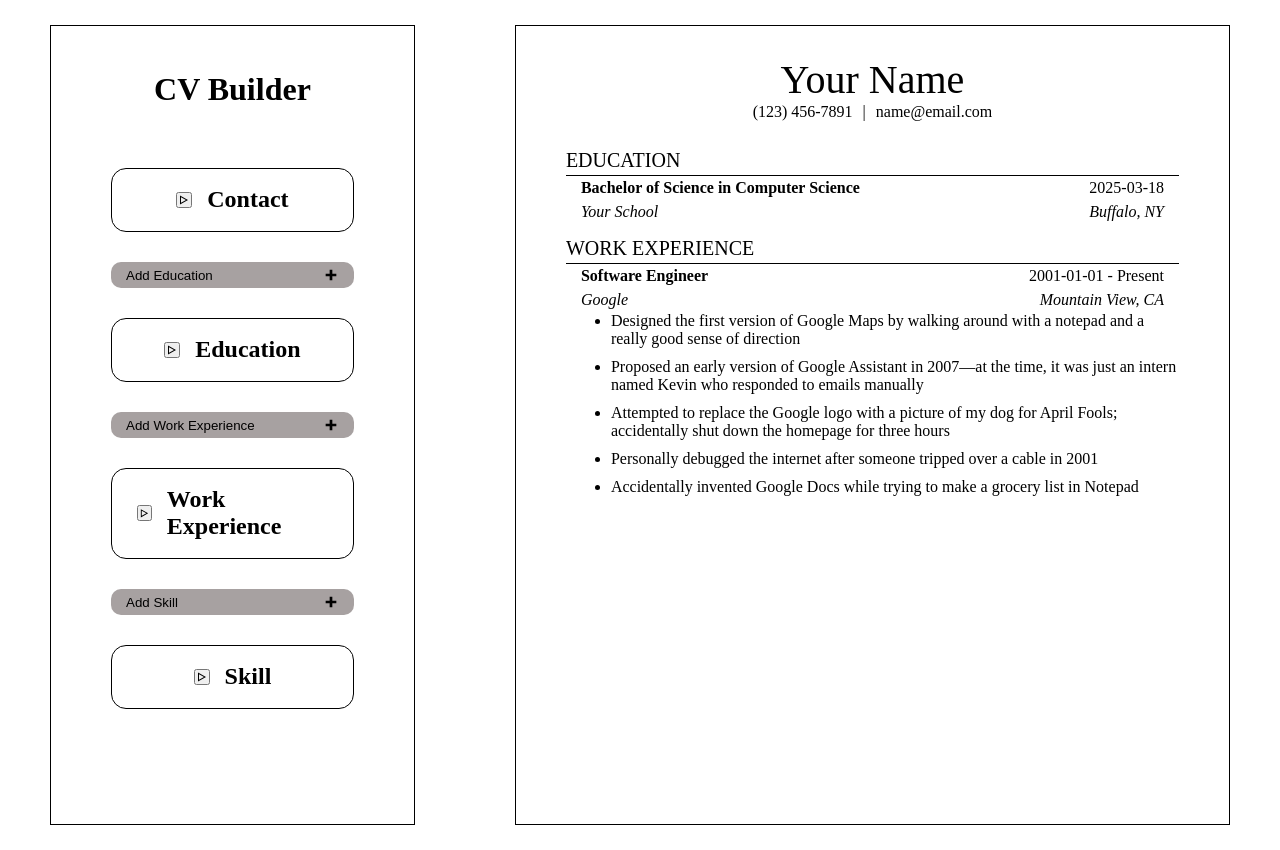
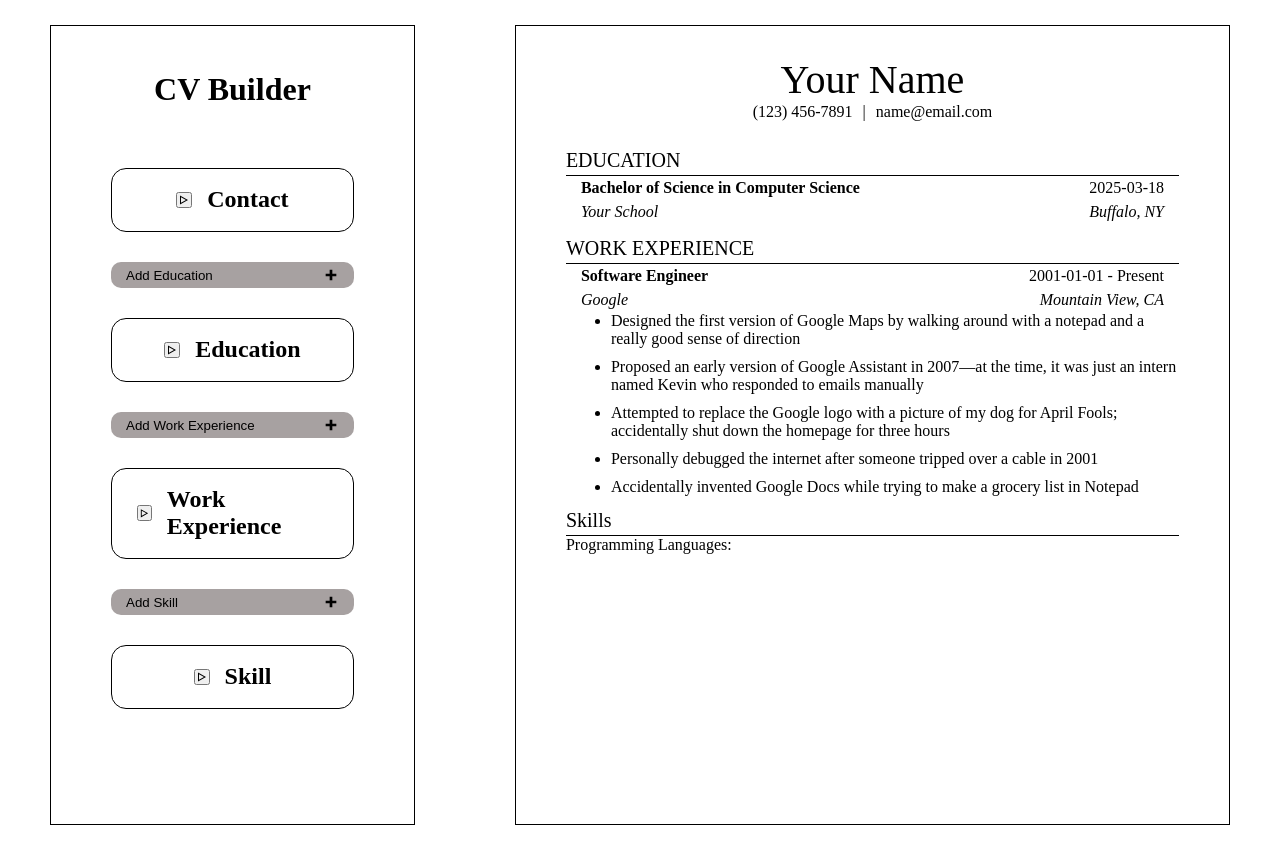
Before and after one commit to dfitch96/cv-app, a React (Vite) app: page / in a window 1280 px wide. Built offline with nearby package versions, Linux system fonts and the light colour scheme.

Commit message:
added components for skills form and skills resume section

```diff
--- a/src/App.jsx
+++ b/src/App.jsx
@@ -8,6 +8,7 @@ import SkillsCard from './components/SkillsCard';
 import CV_Header from './components/CV_Header';
 import CV_Education from './components/CV_Education';
 import CV_WorkExperience from './components/CV_WorkExperience';
+import CV_Skills from './components/CV_Skills';
 import AddButton from './components/AddButton';
 
 
@@ -97,9 +98,10 @@ function App() {
     }
   ]);
 
-  const [workExperienceCVData, setWorkExperienceCVData] = useState([
-    ...workExperienceFormData
-  ]);
+  const [workExperienceCVData, setWorkExperienceCVData] = useState(workExperienceFormData.map(form => {
+    return {...form, duties: [...form.duties]};
+
+  }));
 
   function handleWorkExperienceOnChange(e){
     const value = e.target.type === 'checkbox' ? e.target.checked : e.target.value;
@@ -160,6 +162,9 @@ function App() {
     },
   ]);
 
+  const [skillsCVData, setSkillsCVData] = useState([
+    ...skillsFormData,
+  ]);
 
   function handleSkillsInputOnChange(e){
     const newSkillsFormData = skillsFormData.map(form => form.id !== e.target.dataset.id ? form : {...form, [e.target.name]: e.target.value});
@@ -192,12 +197,18 @@ function App() {
       text: '',
     });
     setSkillsFormData(newFormData);
-    console.log("added new skill to form" + id);
 
   }
 
   function handleSkillListOnChange(e){
-    console.log(e.target.value);
+    const formId = e.target.dataset.id;
+    const skillId = e.target.id;
+    const newFormData = [...skillsFormData];
+    const currForm = newFormData.find(form => form.id === formId);
+    const skill = currForm.skillList.find(skill => skill.id === skillId);
+    skill.text = e.target.value;
+    setSkillsFormData(newFormData);
+
   }
 
 
@@ -218,7 +229,7 @@ function App() {
         })}
         <AddButton text="Skill" handler={handleAddSkillOnClick}/>
         {skillsFormData.map(form => {
-          return <SkillsCard key={form.id} formData={form} handleInputOnChange={handleSkillsInputOnChange} handleDelete={handleDeleteSkillOnClick} handleAddNewSkillOnClick={handleAddNewSkillOnClick} handleSkillListOnChange={handleSkillListOnChange} />
+          return <SkillsCard key={form.id} formData={form} handleInputOnChange={handleSkillsInputOnChange} handleDelete={handleDeleteSkillOnClick} handleAddNewSkillOnClick={handleAddNewSkillOnClick} handleSkillListOnChange={handleSkillListOnChange} CVData={skillsCVData} setCVData={setSkillsCVData} />
         })}
 
       </div>
@@ -226,6 +237,7 @@ function App() {
         <CV_Header formData={contactCVData}/>
         <CV_Education formData={educationCVData} />
         <CV_WorkExperience formData={workExperienceCVData}/>
+        <CV_Skills formData={skillsCVData}/>
       </div>
     </div>
   )
--- /dev/null
+++ b/src/components/CV_Skills.jsx
@@ -0,0 +1,37 @@
+
+
+
+
+export default function CV_Skills({formData}){
+
+
+    function skillsToString(skillList){
+        let text = '';
+        for(let i = 0; i < skillList.length; i++){
+            if (i !== skillList.length - 1){
+                text += skillList[i].text + ', ';
+            } else{
+                text += skillList[i].text;
+            }
+        }
+
+        return text;
+    }
+
+    return (
+        <div className="cv-template-container">
+            <div className="cv-template-header">
+                Skills
+            </div>
+
+            {formData.map(form => {
+                return (
+                    <div key={form.id}>
+                        {form.category + ': ' + skillsToString(form.skillList)}
+                    </div>)
+            })}
+
+        </div>
+    );
+
+}
--- a/src/components/SkillsCard.jsx
+++ b/src/components/SkillsCard.jsx
@@ -2,7 +2,7 @@
 import { useState } from "react";
 import DeleteButton from "./DeleteButton";
 import DetailsButton from "./DetailsButton";
-import { Input, TextArea } from "./Input";
+import { Input } from "./Input";
 import {Button, ButtonGroup} from "./ButtonGroup";
 
 export default function SkillsCard({formData, handleInputOnChange, handleAddNewSkillOnClick, handleSkillListOnChange, handleDelete, setCVData, CVData}){
@@ -18,6 +18,15 @@ export default function SkillsCard({formData, handleInputOnChange, handleAddNewS
       e.preventDefault();
       setIsDisabled(true);
       // if this form has already been saved, update it at its current location, otherwise append it to the CVData array
+      if(CVData.find(form => form.id === formData.id) !== -1){
+        const newCVData = CVData.map(form => form.id === formData.id ? formData : form);
+        setCVData(newCVData);
+      } else{
+        setCVData([
+          ...CVData,
+          formData
+        ]);
+      }
 
     }
 
```
